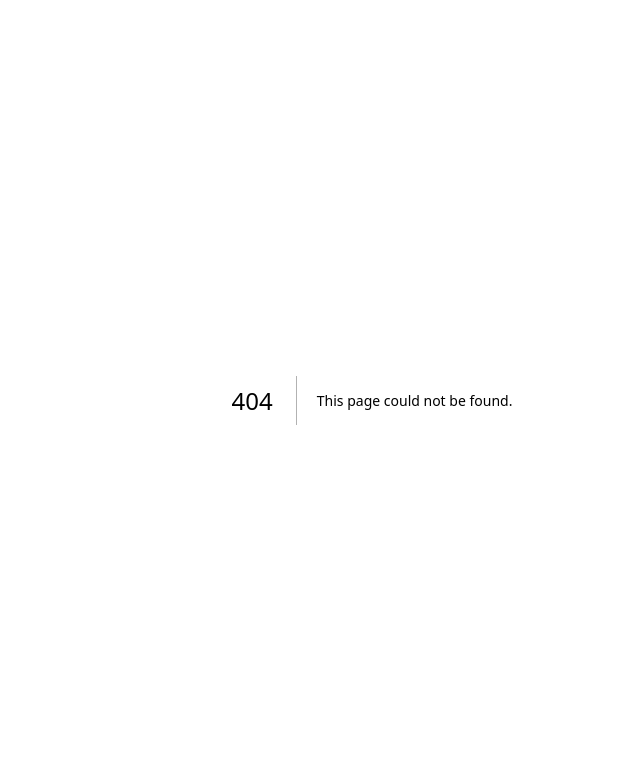
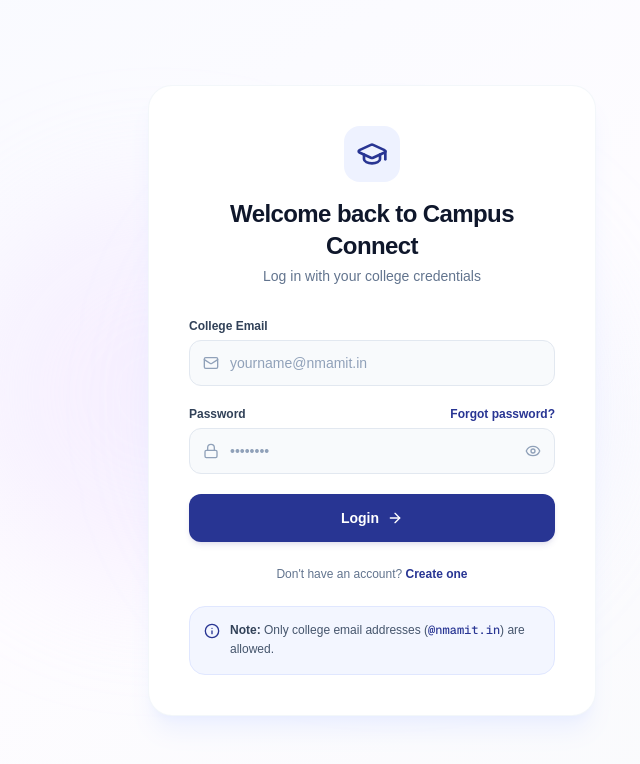
Before and after one commit to Shreeshavjain/campus_connect, a Next.js app: page /login in a window 1280 px wide. Before the commit this address had no page. Shown: the top 764 px of the page, without its empty margins (268-908 px from the left). Built offline with nearby package versions, Linux system fonts and the light colour scheme.

Commit message:
Added campus connect login UI

```diff
--- /dev/null
+++ b/app/login/page.tsx
@@ -0,0 +1,5 @@
+import LoginForm from "@/components/LoginForm";
+
+export default function LoginPage() {
+  return <LoginForm />;
+}
--- /dev/null
+++ b/components/LoginForm.tsx
@@ -0,0 +1,235 @@
+"use client";
+
+import { useState } from "react";
+import {
+  GraduationCap,
+  Mail,
+  Lock,
+  Eye,
+  EyeOff,
+  ArrowRight,
+  Info,
+} from "lucide-react";
+
+export default function LoginForm() {
+  const [email, setEmail] = useState("");
+  const [password, setPassword] = useState("");
+  const [showPassword, setShowPassword] = useState(false);
+  const [isSignUp, setIsSignUp] = useState(false);
+  const [name, setName] = useState("");
+  const [error, setError] = useState("");
+  const [isLoading, setIsLoading] = useState(false);
+
+  const handleSubmit = (e: React.FormEvent<HTMLFormElement>) => {
+    e.preventDefault();
+    setError("");
+
+    if (!email.trim()) {
+      setError("Please enter your college email address.");
+      return;
+    }
+
+    if (!email.toLowerCase().endsWith("@nmamit.in")) {
+      setError(
+        "Only college email addresses ending in @nmamit.in are allowed."
+      );
+      return;
+    }
+
+    if (!password.trim()) {
+      setError("Please enter your password.");
+      return;
+    }
+
+    setIsLoading(true);
+
+    setTimeout(() => {
+      setIsLoading(false);
+
+      // Temporary frontend behavior.
+      // Backend authentication will be connected later.
+      console.log({
+        name,
+        email,
+        password,
+        mode: isSignUp ? "signup" : "login",
+      });
+    }, 500);
+  };
+
+  return (
+    <main className="min-h-screen w-full flex items-center justify-center p-4 relative overflow-hidden bg-gradient-to-br from-indigo-50/40 via-purple-50/30 to-slate-50">
+      {/* Background decoration */}
+      <div className="absolute top-1/4 left-1/3 -translate-x-1/2 w-96 h-96 bg-purple-200/30 rounded-full blur-3xl pointer-events-none" />
+
+      <div className="absolute bottom-1/4 right-1/3 w-96 h-96 bg-indigo-200/30 rounded-full blur-3xl pointer-events-none" />
+
+      {/* Login Card */}
+      <div className="w-full max-w-md bg-white rounded-3xl p-8 sm:p-10 shadow-xl shadow-indigo-100/50 border border-slate-100/80 relative z-10">
+        {/* Header */}
+        <div className="flex flex-col items-center text-center space-y-4">
+          <div className="w-14 h-14 rounded-2xl bg-indigo-50 flex items-center justify-center text-[#283593]">
+            <GraduationCap className="w-8 h-8" />
+          </div>
+
+          <div>
+            <h1 className="text-2xl font-extrabold text-slate-900 tracking-tight">
+              {isSignUp
+                ? "Create your Student Account"
+                : "Welcome back to Campus Connect"}
+            </h1>
+
+            <p className="text-sm text-slate-500 font-medium mt-1">
+              {isSignUp
+                ? "Join your campus peer network"
+                : "Log in with your college credentials"}
+            </p>
+          </div>
+        </div>
+
+        {/* Error */}
+        {error && (
+          <div className="mt-5 p-3 rounded-xl bg-rose-50 border border-rose-200 text-rose-700 text-xs font-semibold">
+            {error}
+          </div>
+        )}
+
+        {/* Form */}
+        <form onSubmit={handleSubmit} className="mt-8 space-y-5">
+          {/* Name - Signup only */}
+          {isSignUp && (
+            <div className="space-y-1.5">
+              <label className="text-xs font-semibold text-slate-700">
+                Full Name
+              </label>
+
+              <input
+                type="text"
+                value={name}
+                onChange={(e) => setName(e.target.value)}
+                placeholder="e.g. Rahul Mehta"
+                required
+                className="w-full px-4 py-3 bg-slate-50 border border-slate-200 rounded-xl text-sm text-slate-800 placeholder-slate-400 focus:bg-white focus:outline-none focus:ring-2 focus:ring-indigo-500/20 focus:border-[#283593] transition-all"
+              />
+            </div>
+          )}
+
+          {/* Email */}
+          <div className="space-y-1.5">
+            <label className="text-xs font-semibold text-slate-700 block">
+              College Email
+            </label>
+
+            <div className="relative">
+              <Mail className="absolute left-3.5 top-1/2 -translate-y-1/2 w-4 h-4 text-slate-400" />
+
+              <input
+                type="email"
+                value={email}
+                onChange={(e) => setEmail(e.target.value)}
+                placeholder="yourname@nmamit.in"
+                required
+                className="w-full pl-10 pr-4 py-3 bg-slate-50 border border-slate-200 rounded-xl text-sm text-slate-800 placeholder-slate-400 focus:bg-white focus:outline-none focus:ring-2 focus:ring-indigo-500/20 focus:border-[#283593] transition-all"
+              />
+            </div>
+          </div>
+
+          {/* Password */}
+          <div className="space-y-1.5">
+            <div className="flex items-center justify-between">
+              <label className="text-xs font-semibold text-slate-700">
+                Password
+              </label>
+
+              {!isSignUp && (
+                <button
+                  type="button"
+                  onClick={() =>
+                    alert("Password reset will be connected later.")
+                  }
+                  className="text-xs font-semibold text-[#283593] hover:underline"
+                >
+                  Forgot password?
+                </button>
+              )}
+            </div>
+
+            <div className="relative">
+              <Lock className="absolute left-3.5 top-1/2 -translate-y-1/2 w-4 h-4 text-slate-400" />
+
+              <input
+                type={showPassword ? "text" : "password"}
+                value={password}
+                onChange={(e) => setPassword(e.target.value)}
+                placeholder="••••••••"
+                required
+                className="w-full pl-10 pr-11 py-3 bg-slate-50 border border-slate-200 rounded-xl text-sm text-slate-800 placeholder-slate-400 focus:bg-white focus:outline-none focus:ring-2 focus:ring-indigo-500/20 focus:border-[#283593] transition-all"
+              />
+
+              <button
+                type="button"
+                onClick={() => setShowPassword(!showPassword)}
+                className="absolute right-3.5 top-1/2 -translate-y-1/2 text-slate-400 hover:text-slate-600"
+              >
+                {showPassword ? (
+                  <EyeOff className="w-4 h-4" />
+                ) : (
+                  <Eye className="w-4 h-4" />
+                )}
+              </button>
+            </div>
+          </div>
+
+          {/* Submit */}
+          <button
+            type="submit"
+            disabled={isLoading}
+            className="w-full py-3.5 px-4 bg-[#283593] hover:bg-[#1f2a74] text-white font-bold text-sm rounded-xl shadow-md shadow-indigo-900/10 flex items-center justify-center gap-2 transition-all disabled:opacity-70"
+          >
+            {isLoading ? (
+              <span className="inline-block w-4 h-4 border-2 border-white/30 border-t-white rounded-full animate-spin" />
+            ) : (
+              <>
+                <span>{isSignUp ? "Create Account" : "Login"}</span>
+                <ArrowRight className="w-4 h-4" />
+              </>
+            )}
+          </button>
+        </form>
+
+        {/* Login / Signup toggle */}
+        <div className="mt-6 text-center">
+          <p className="text-xs text-slate-500">
+            {isSignUp
+              ? "Already have an account?"
+              : "Don't have an account?"}{" "}
+            <button
+              type="button"
+              onClick={() => {
+                setIsSignUp(!isSignUp);
+                setError("");
+              }}
+              className="font-bold text-[#283593] hover:underline"
+            >
+              {isSignUp ? "Sign in" : "Create one"}
+            </button>
+          </p>
+        </div>
+
+        {/* College email note */}
+        <div className="mt-6 p-3.5 rounded-2xl bg-indigo-50/70 border border-indigo-100 flex items-start gap-2.5 text-slate-600">
+          <Info className="w-4 h-4 text-[#283593] shrink-0 mt-0.5" />
+
+          <p className="text-xs leading-relaxed">
+            <span className="font-semibold text-slate-700">Note:</span>{" "}
+            Only college email addresses (
+            <span className="font-mono font-medium text-[#283593]">
+              @nmamit.in
+            </span>
+            ) are allowed.
+          </p>
+        </div>
+      </div>
+    </main>
+  );
+}
--- a/package.json
+++ b/package.json
@@ -9,6 +9,7 @@
     "lint": "eslint"
   },
   "dependencies": {
+    "lucide-react": "^1.31.0",
     "next": "16.3.1",
     "react": "19.2.8",
     "react-dom": "19.2.8"
```
Also changed, not shown: 1 other file (tests, documents, lock files or other folders).
